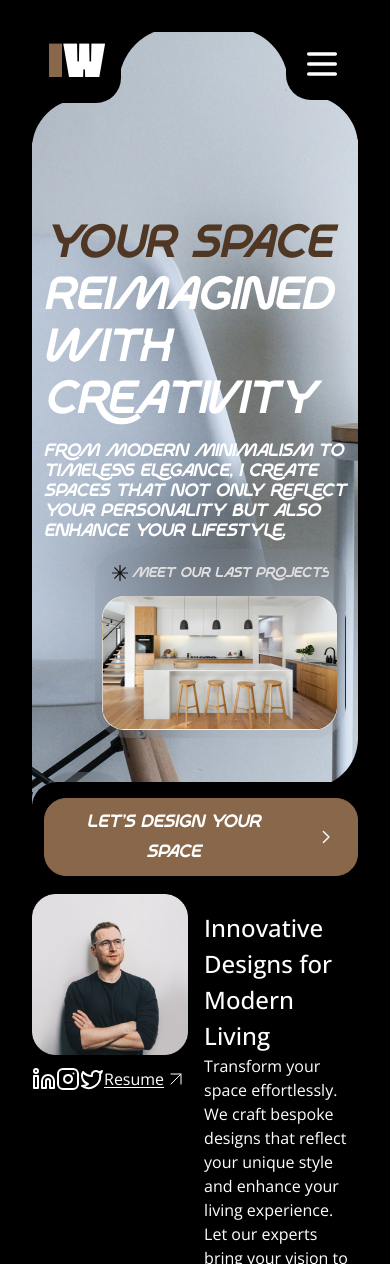
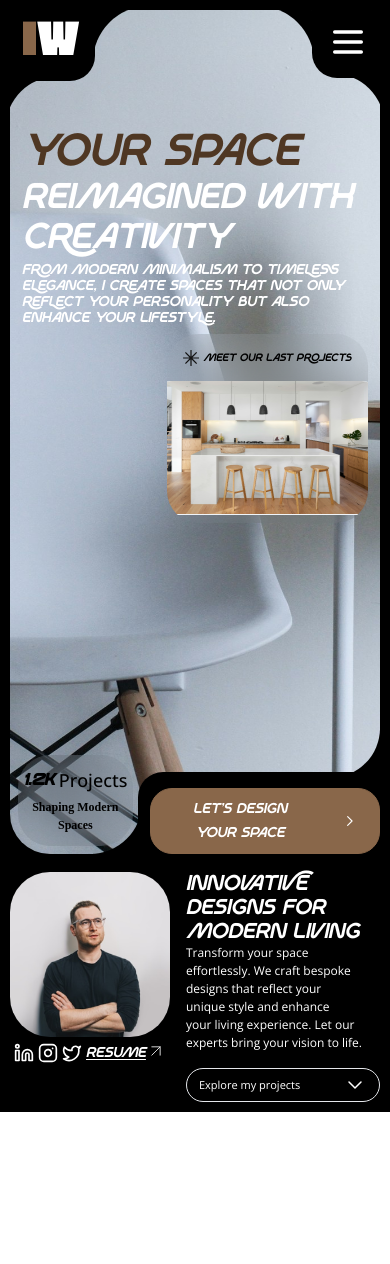
Before and after one commit to marwan562/Inspire-Web, a Next.js app: page /section-2 in a window 390 px wide. After the commit the page ends 1112 px from the top, so only its background shows below. Built offline with nearby package versions, Linux system fonts and the light colour scheme; a web font is replaced by a local one.

Commit message:
fix scroll & responsive :)

```diff
--- a/src/app/globals.css
+++ b/src/app/globals.css
@@ -27,13 +27,12 @@
 @tailwind utilities;
 
 html,
-body,
-:root {
+body
+ {
   height: 100%;
   width: 100%;
   margin: 0;
   padding: 0;
-  box-sizing: border-box;
 }
 
 /* Light Themes */
--- a/src/app/layout.tsx
+++ b/src/app/layout.tsx
@@ -29,7 +29,7 @@ export default function RootLayout({
         className={`${geistSans.variable} ${geistMono.variable} antialiased`}
       >
         <ThemeProvider>
-          <div className="    font-opensans  bg-primary text-white ">
+          <div className="  min-h-0   font-opensans  bg-primary text-white ">
             {children}
           </div>
         </ThemeProvider>
--- a/src/app/section-2/page.tsx
+++ b/src/app/section-2/page.tsx
@@ -36,13 +36,13 @@ const Page = () => {
   return (
     <div
       ref={container}
-      className=" p-[32px]  flex-col items-center  flex lg:flex-row justify-center gap-[18px]  md:gap-[20px] lg:gap-[32px]  h-full  max-w-full    overflow-x-hidden "
+      className=" p-[10px] md:p-[32px]  flex-col items-center  flex lg:flex-row justify-center gap-[18px]  md:gap-[20px] lg:gap-[32px]  h-full  max-w-full  "
     >
-      <div className="rounded-[40px]   bg-chair relative max-w-[1090px] bg-center bg-cover bg-no-repeat h-screen w-full">
+      <div className="rounded-[40px]   bg-chair relative bg-center bg-cover bg-no-repeat h-screen w-full">
         {" "}
         {/*logo*/}
         <div
-          className=" absolute -top-1 left-0 bg-primary px-4   md:px-8 border-primary rounded-br-[25px]
+          className=" absolute -top-1 -left-1 bg-primary px-4   md:px-8 border-primary rounded-br-[25px]
                  "
         >
           <div
@@ -63,23 +63,25 @@ const Page = () => {
           </div>
         </div>
         {/*Headline*/}
-        <div className="     absolute top-[22%] sm:top-[18%] md:top-[29%] lg:top-[33%]    w-full h-full leading-none">
-          <div className="   flex space-y-2 flex-col mx-3 m-auto md:flex-row justify-around items-start  lg:items-center ">
-            <div className="  max-w-[480px]  lg:max-w-[766px]    flex flex-col items-center justify-center gap-[15px]">
-              <h2 className=" font-rosca  text-wrap text-[52px] sm:text-[60px]   lg:text-[70px] xl:text-[92px] ">
-                <span className=" text-secondary">Your Space</span> Reimagined
-                with Creativity
+        <div className="     absolute top-[14%] sm:top-[18%] md:top-[29%] lg:top-[33%]  w-full leading-none">
+          <div className="   flex space-y-2 flex-col  mx-3 md:flex-row justify-around items-start  lg:items-center ">
+            <div className="   max-w-prose lg:max-w-[766px]    flex flex-col items-center justify-center gap-1 md:gap-[15px]">
+              <h2 className=" font-rosca  text-wrap md:text-wrap text-[40px] sm:text-[50px]   lg:text-[70px] xl:text-[96px] ">
+                <span className=" text-[50px] sm:text-[60px] lg:text-[70px] xl:text-[96px] text-secondary">
+                  Your Space
+                </span>{" "}
+                Reimagined with Creativity
               </h2>
-              <p className=" font-rosca   md:text-wrap font-thin  text-[20px] md:text-[24px]">
+              <p className=" font-rosca   md:text-wrap font-thin  text-[16px] md:text-[24px]">
                 From modern minimalism to timeless elegance, I create spaces
                 that not only reflect your personality but also enhance your
                 lifestyle.
               </p>
             </div>
             <div className=" w-full md:w-auto   ">
-              <div className=" flex flex-row-reverse md:flex-col gap-[6px] max-w-full items-end md:items-center  justify-between md:justify-center">
-                <div className=" overflow-x-hidden   backdrop-blur-[32px]  px-3 pt-4 pb-2  rounded-[32px] max-w-[251px] text-center  flex flex-col items-center flex-1 w-full  justify-center gap-[15px]">
-                  <div className=" rounded-full overflow-x-hidden   text-primary font-rosca gap-1 flex flex-row items-center justify-start  ">
+              <div className=" flex flex-row-reverse  md:flex-col gap-[6px] max-w-full items-end md:items-center  justify-between md:justify-center">
+                <div className=" overflow-x-hidden    backdrop-blur-[32px]  px-3 pt-4 pb-2  rounded-[32px] max-w-[201px] md:max-w-[251px] text-center  flex flex-col items-center flex-1 w-full  justify-center gap-[15px]">
+                  <div className=" rounded-full  overflow-x-hidden   text-primary font-rosca gap-1 flex flex-row items-center justify-start  ">
                     <Image
                       src={"/images-section-2/Vector(1).svg"}
                       alt="svg"
@@ -87,7 +89,7 @@ const Page = () => {
                       className=" object-cover size-[16px]"
                       height={16}
                     />
-                    <h2 className="text-third md:text-inherit">
+                    <h2 className=" text-[12px] sm:text-[12px]  leading-none md:text-[15px] text-primary ">
                       Meet our last projects
                     </h2>
                   </div>
@@ -100,7 +102,7 @@ const Page = () => {
                       .map((el, i) => (
                         <Image
                           key={i}
-                            loading="lazy"
+                          loading="lazy"
                           src={`/images-section-2/unsplash-${++i}.png`}
                           className=" object-cover max-w-[235px] rounded-[22px] mr-2  h-[134px]  bg-slate-100"
                           width={500}
@@ -127,11 +129,13 @@ const Page = () => {
             </div>
           </div>
         </div>
-        <div className=" absolute bottom-1 md:hidden left-2  backdrop-blur-[32px]  px-2 py-3   rounded-[32px] w-[27%] text-center  flex flex-col items-center   justify-center ">
-          <div className=" flex flex-col items-center  justify-center gap-1 text-primary  font-rosca">
+        <div className=" absolute bottom-2 w-[31%] sm:bottom-1 md:hidden left-2  backdrop-blur-[32px]  px-2 py-3    rounded-[32px]  text-center  flex flex-col items-center   justify-center ">
+          <div className=" flex flex-col   items-center  justify-center gap-1 text-primary  font-rosca">
             <div className=" flex flex-row  justify-center items-center gap-1">
-              <h1 className=" font-extrabold text-[24px]">1.2k</h1>
-              <h2 className=" font-opensans   text-[20px] font-medium">
+              <h1 className=" font-extrabold text-[18px] md:text-[24px]">
+                1.2k
+              </h1>
+              <h2 className=" font-opensans  text-[18px]  md:text-[20px] font-medium">
                 Projects
               </h2>
             </div>
@@ -142,7 +146,7 @@ const Page = () => {
         </div>
         {/*menu*/}
         <div
-          className="absolute block lg:hidden  -top-1 right-0 bg-primary py-4 px-4 md:px-8 border-primary rounded-bl-[25px]
+          className="absolute block lg:hidden  -top-1 -right-1 bg-primary py-4 px-4 md:px-8 border-primary rounded-bl-[25px]
                  "
         >
           <div
@@ -189,48 +193,48 @@ const Page = () => {
             className="  absolute w-[50px] h-[56px] -top-[50px] right-0
                    rounded-br-full shadow-[17px_8.5px_0px_#000000] "
           ></div>
-          <button className="z-20 max-w-[340px] text-[20px] bg-secondary-foreground font-rosca  hover:bg-secondary transition-all duration-300 ease-in-out  border-secondary-foreground  font-normal text-center border px-5 py-2  rounded-[22px] flex flex-row justify-between items-center gap-[32px]">
+          <button className="z-20 max-w-[230px]  md:max-w-[340px] text-[16px] md:text-[20px] bg-secondary-foreground font-rosca  hover:bg-secondary transition-all duration-300 ease-in-out  border-secondary-foreground  font-normal text-center border px-5 py-2  rounded-[22px] flex flex-row justify-between items-center gap-[32px]">
             Let’s Design Your Space
             <ChevronRight className="stroke-[1.5]   " />
           </button>{" "}
         </div>
       </div>
 
-      <div className="flex flex-col relative h-[40vh] md:h-[45vh] lg:h-screen w-full flex-wrap  lg:max-w-[260px]  gap-3">
-        <div className=" flex flex-row lg:flex-col gap-4 space-y-4">
-          <div className=" space-y-3 flex flex-col max-w-[193px]  md:max-w-[260px]  rounded-[40px] w-full h-[173px] md:h-full">
+      <div className="flex flex-col relative  md:h-[60vh]  lg:h-screen w-full flex-wrap  lg:max-w-[260px]  gap-3">
+        <div className=" flex flex-row lg:flex-col gap-4 ">
+          <div className=" space-y-1 md:space-y-3 flex flex-col max-w-[193px]  md:max-w-[260px]  rounded-[40px] w-full h-[173px] md:h-full">
             <Image
-            loading="lazy"
+              loading="lazy"
               src={"/images-section-2/Your image.png"}
               width={260}
               height={269}
               alt="your-image"
-              className=" object-cover "
+              className=" object-cover h-full rounded-[40px] w-full  "
             />
-            <div id="icons" className="  flex flex-row  justify-evenly ">
-              <Linkedin className="size-[24px]" />
-              <Instagram className="size-[24px]" />
-              <Twitter className="size-[24px]" />
+            <div id="icons" className="  flex flex-row items-center   font-rosca justify-evenly gap-1 md:gap-2 px-1 ">
+              <Linkedin className=" size-[20px] md:size-[24px]" />
+              <Instagram className=" size-[20px] md:size-[24px]" />
+              <Twitter className=" size-[20px] md:size-[24px]" />
               <h2 className="  flex flex-row  underline underline-offset-2 ">
                 Resume
-                <ArrowUpRight className="size-[24px]  stroke-1 font-light" />
+                <ArrowUpRight className=" size-[20px] md:size-[24px]  stroke-1 font-light" />
               </h2>
             </div>
           </div>
 
           <div className=" flex flex-col justify-between space-y-4   ">
             <div className="lg:space-y-4 text-balance ">
-              <h2 className="text-[24px] text-balance font-medium">
+              <h2 className="text-[24px] text-balance font-rosca leading-none font-medium">
                 Innovative Designs for Modern Living
               </h2>
-              <p className=" text-balance font-light ">
+              <p className=" text-balance font-light text-[12px] md:text-[18px] ">
                 Transform your space effortlessly. We craft bespoke designs that
                 reflect your unique style and enhance your living experience.
                 Let our experts bring your vision to life.
               </p>
             </div>
             <div className="  w-full lg:hidden">
-              <button className=" text-[20px] font-normal text-center border px-5 py-2 w-full rounded-[22px] flex flex-row justify-between items-end">
+              <button className=" text-[11px] sm:text-[15px] md:text-[20px] font-normal text-center items-center border px-3 py-1 md:px-5 md:py-2 w-full rounded-[22px] flex flex-row justify-between">
                 Explore my projects
                 <ChevronDown className="stroke-[1.5]   " />
               </button>
--- a/tailwind.config.ts
+++ b/tailwind.config.ts
@@ -13,7 +13,7 @@ export default {
       },
       backgroundImage: {
         chair: "url('/images-section-2/background.jpeg')",
-        chair2:"url('/images-section-2/background-mobile.jpg')"
+        chair2: "url('/images-section-2/background-mobile.jpg')",
       },
       fontFamily: {
         opensans: ["Open Sans", "sans-serif"],
@@ -22,7 +22,7 @@ export default {
         rosca: ["Rosca", "sans-serif"],
         playfairdisplaySC: ["Playfair Display SC"],
         wosker: ["Wosker", "sans-serif"],
-        glancyr:["Glancyr"]
+        glancyr: ["Glancyr"],
       },
       colors: {
         "primary-foreground": "var(--primary-foreground)",
@@ -31,6 +31,13 @@ export default {
         secondary: "var(--secondary)",
         third: "var(--third)",
       },
+      screens: {
+        'tablet': '640px',
+
+      'laptop': '1024px',
+
+      'desktop': '1280px',
+      },
     },
   },
   plugins: [],
```
